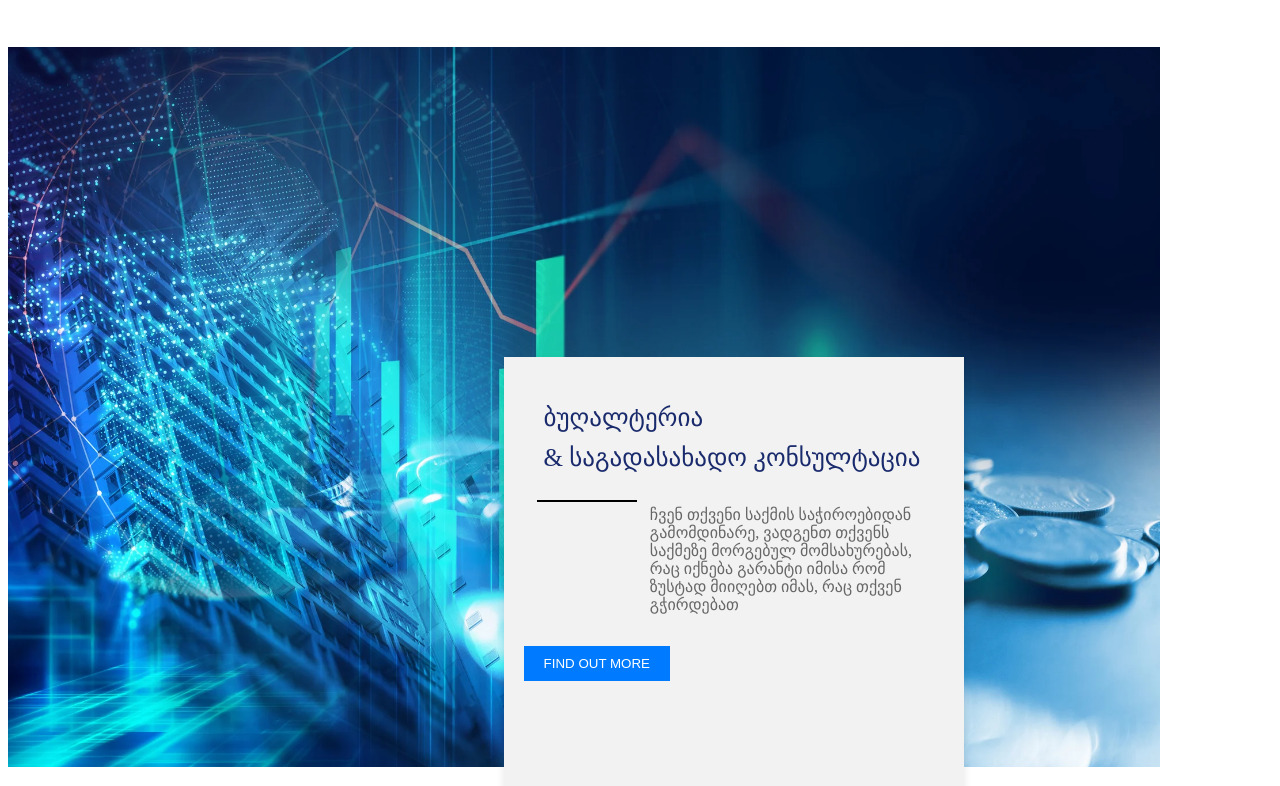
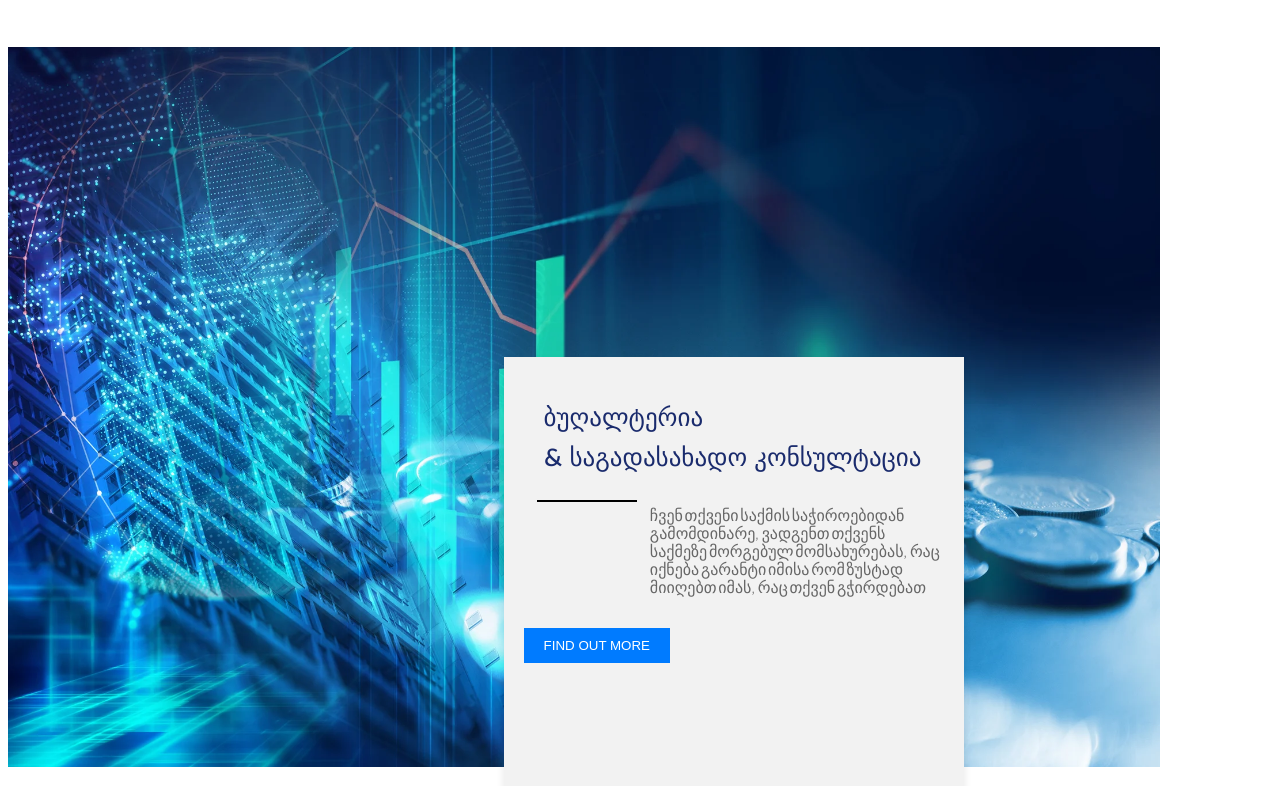
Before and after one commit to ni1928/final-progect, a plain HTML site: page index.html in a window 1280 px wide. Shown: the part 121-907 px from the top of the page. Drawn offline with Linux system fonts and the light colour scheme; files whose address does not match are found by name.

Commit message:
modified

```diff
--- a/css/style.css
+++ b/css/style.css
@@ -33,7 +33,7 @@ body {
 }
 
 .logo-text {
-	background-image: url(/images/image1.webp);
+	background-image: url(../images/image1.webp);
 	background-repeat: no-repeat;
 	background-position: center;
 	color: transparent;
--- a/index.html
+++ b/index.html
@@ -4,8 +4,8 @@
     <meta charset="UTF-8">
     <meta name="viewport" content="width=device-width, initial-scale=1.0">
     <title>Document</title>
-    <link rel="stylesheet" href="./css/reset.css">
-    <link rel="stylesheet" href="./css/style.css">
+    <link rel="stylesheet" href="../css/reset.css">
+    <link rel="stylesheet" href="../css/font.css">
     <link rel="stylesheet" href="../css/style.css">
 </head>
 <body>
```
